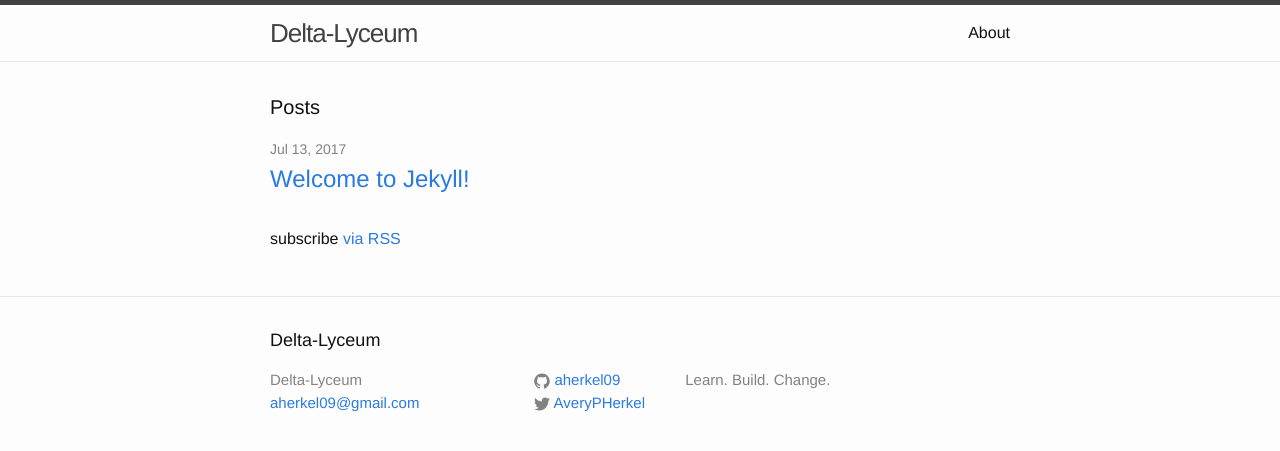
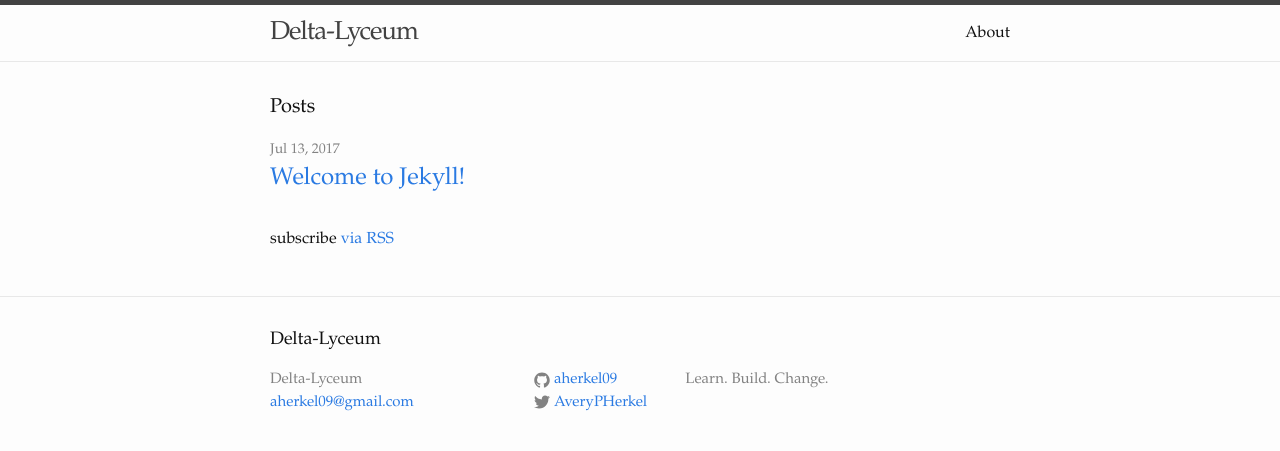
Before and after one commit to DeltaLyceum/aherkel09.github.io, a Jekyll site: the page built from index.html, in a window 1280 px wide. Shown: the top 451 px of the page. Built offline with Jekyll 4.4.1, drawn with Linux system fonts in a browser that asks for light colours.

Commit message:
Update main.scss

```diff
--- a/css/main.scss
+++ b/css/main.scss
@@ -6,7 +6,7 @@
 
 
 // Our variables
-$base-font-family: "Helvetica Neue", Helvetica, Arial, sans-serif;
+$base-font-family: "Garamond", Helvetica, Arial, sans-serif;
 $base-font-size:   16px;
 $base-font-weight: 400;
 $small-font-size:  $base-font-size * 0.875;
```
